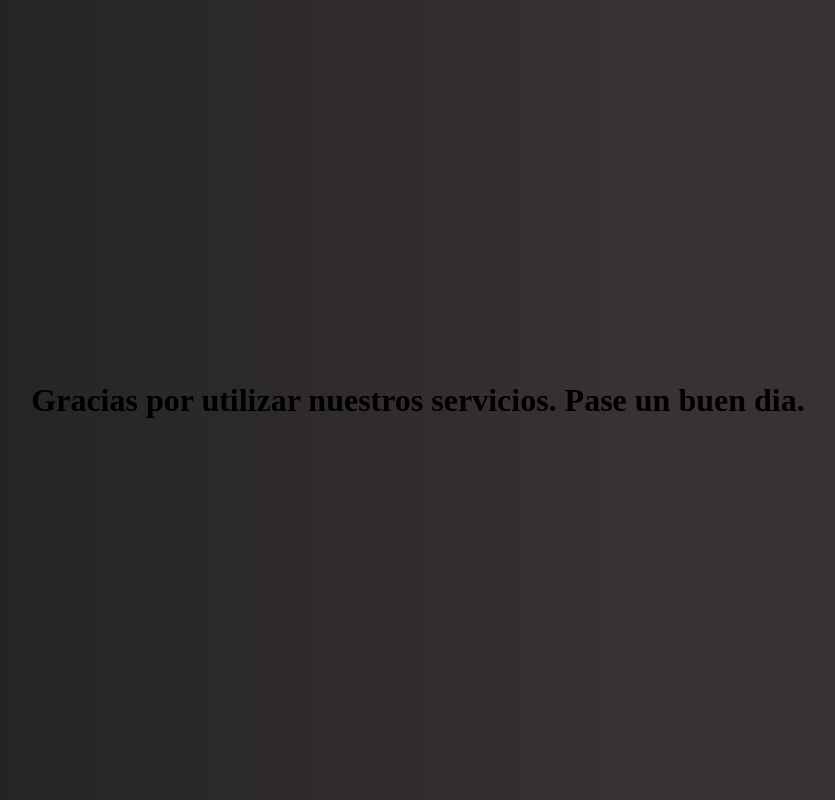
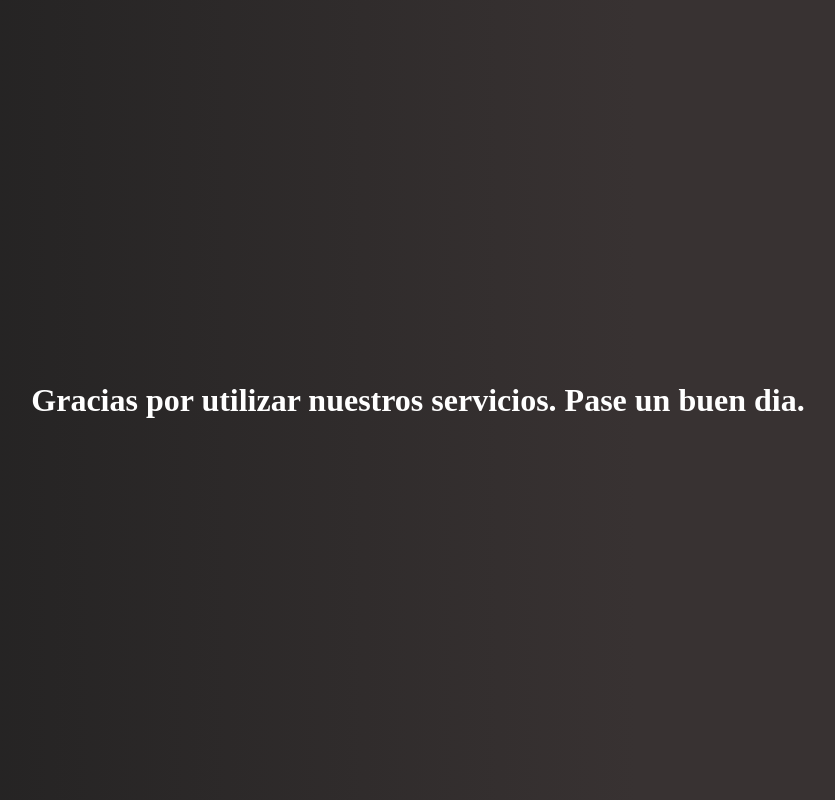
Before and after one commit to AF0ns3ca/AlvaroFonsecaHernandez-Ex2, a plain HTML site: page templates/salida.html in a window 1280 px wide. Shown: the whole page, without its empty margins (222-1057 px from the left). Drawn offline with Linux system fonts and the light colour scheme.

Commit message:
Color paginas bloqueo y salida cambiado

```diff
--- a/css/styles.css
+++ b/css/styles.css
@@ -26,6 +26,10 @@
   );
 }
 
+.container h1 {
+    color: #fff;
+}
+
 .wrapper {
   width: 300px;
   font-family: Orbitron;
@@ -36,6 +40,7 @@
   background-color: rgb(142, 142, 142);
   border-radius: 5px;
   padding: 10px;
+  /*Sombreado para la caja*/
   box-shadow: rgba(255, 255, 255, 0.35) 0px 5px 15px;
 }
 
```
